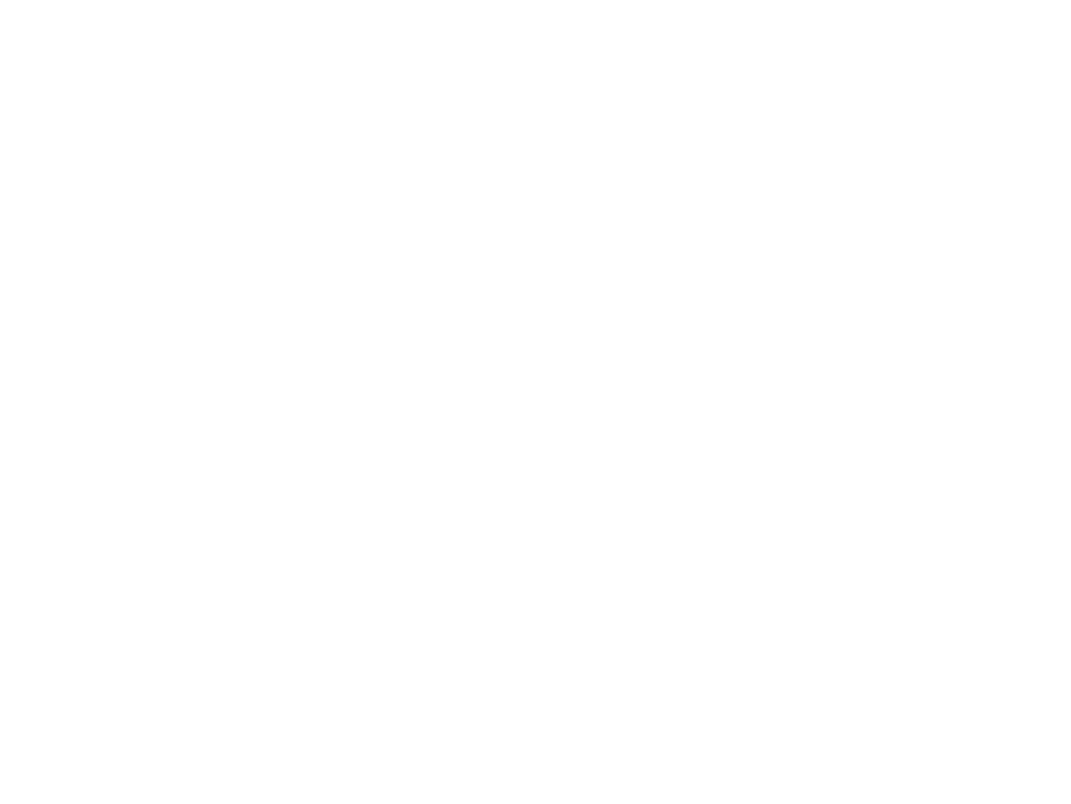
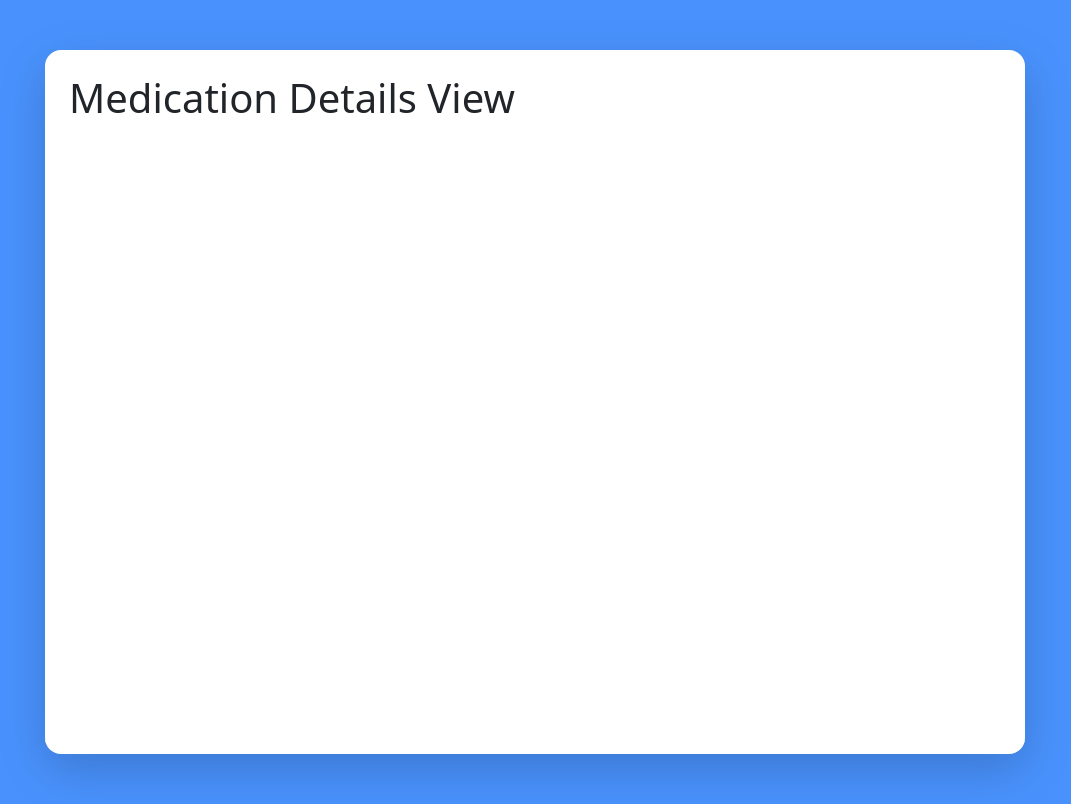
Before and after one commit to Gustavo-de-Brito/find-medication, a React (Create React App) app: page /details in a window 1280 px wide. Before the commit this address had no page. Shown: the whole page, without its empty margins (105-1176 px from the left). Built offline with nearby package versions, Linux system fonts and the light colour scheme.

Commit message:
feat: create generic view component

```diff
--- a/src/App.js
+++ b/src/App.js
@@ -1,5 +1,6 @@
 import { BrowserRouter, Routes, Route } from 'react-router-dom';
 import Home from './pages/Home';
+import MedicationDetails from './pages/MedicationDetails';
 
 const App = () => {
   return (
@@ -7,6 +8,7 @@
       <BrowserRouter>
         <Routes>
           <Route Component={Home} path="/" />
+          <Route Component={MedicationDetails} path="/details" />
         </Routes>
       </BrowserRouter>
     </div>
--- /dev/null
+++ b/src/components/ViewContainer/index.jsx
@@ -0,0 +1,21 @@
+import './view-container.css';
+import P from 'prop-types';
+
+const ViewContainer = ({ children }) => {
+  return (
+    <div className="view-container bg-primary bg-opacity-75">
+      <div
+        className="content mx-auto p-1 p-xl-4 shadow-lg rounded-4 bg-white
+        border-bottom border-white border-5"
+      >
+        {children}
+      </div>
+    </div>
+  );
+};
+
+ViewContainer.propTypes = {
+  children: P.node,
+};
+
+export default ViewContainer;
--- a/src/pages/Home/index.jsx
+++ b/src/pages/Home/index.jsx
@@ -1,8 +1,8 @@
-import './home.css';
 import SearchMedication from '../../components/SearchMedication';
 import { useState } from 'react';
 import MedicineList from '../../components/MedicineList';
 import { findMedicineByName } from '../../services/medicineServices';
+import ViewContainer from '../../components/ViewContainer';
 
 const Home = () => {
   const [searchName, setSearchName] = useState('');
@@ -23,11 +23,7 @@
   };
 
   return (
-    <div className="view-container bg-primary bg-opacity-75">
-      <div
-        className="content mx-auto p-1 p-xl-4 shadow-lg rounded-4 bg-white
-        border-bottom border-white border-5"
-      >
+    <ViewContainer>
       <SearchMedication
         searchName={searchName}
         setSearchName={setSearchName}
@@ -39,8 +35,7 @@
         foundedMedicine={medicines.length > 0}
         medicines={medicines}
       />
-      </div>
-    </div>
+    </ViewContainer>
   );
 };
 
--- /dev/null
+++ b/src/pages/MedicationDetails/index.jsx
@@ -0,0 +1,11 @@
+import ViewContainer from '../../components/ViewContainer';
+
+const MedicationDetails = () => {
+  return (
+    <ViewContainer>
+      <h1>Medication Details View</h1>
+    </ViewContainer>
+  );
+};
+
+export default MedicationDetails;
```
Also changed, not shown: src/components/ViewContainer/view-container.css (renamed from src/pages/Home/home.css). Lines whose indentation alone changed are shown as unchanged.
